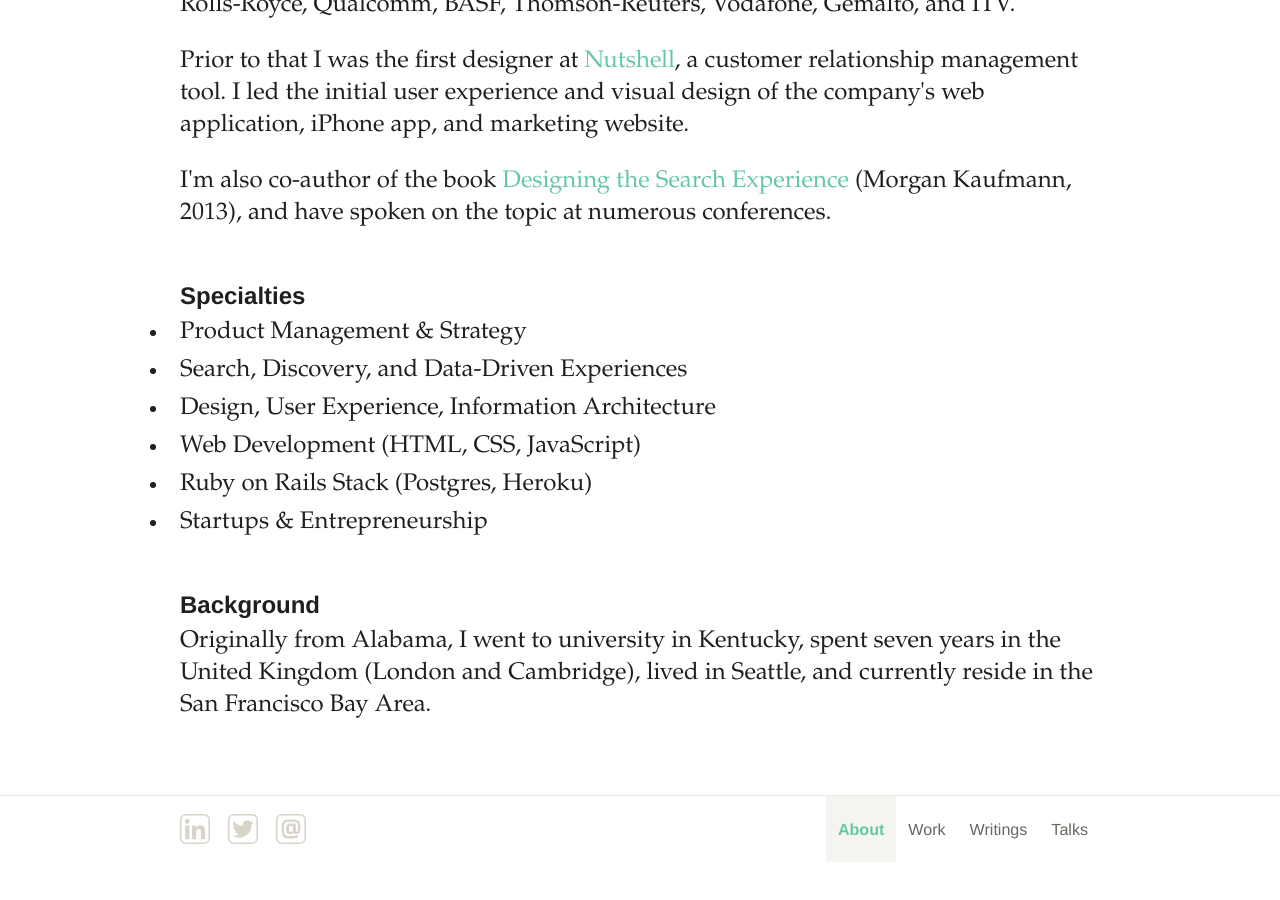
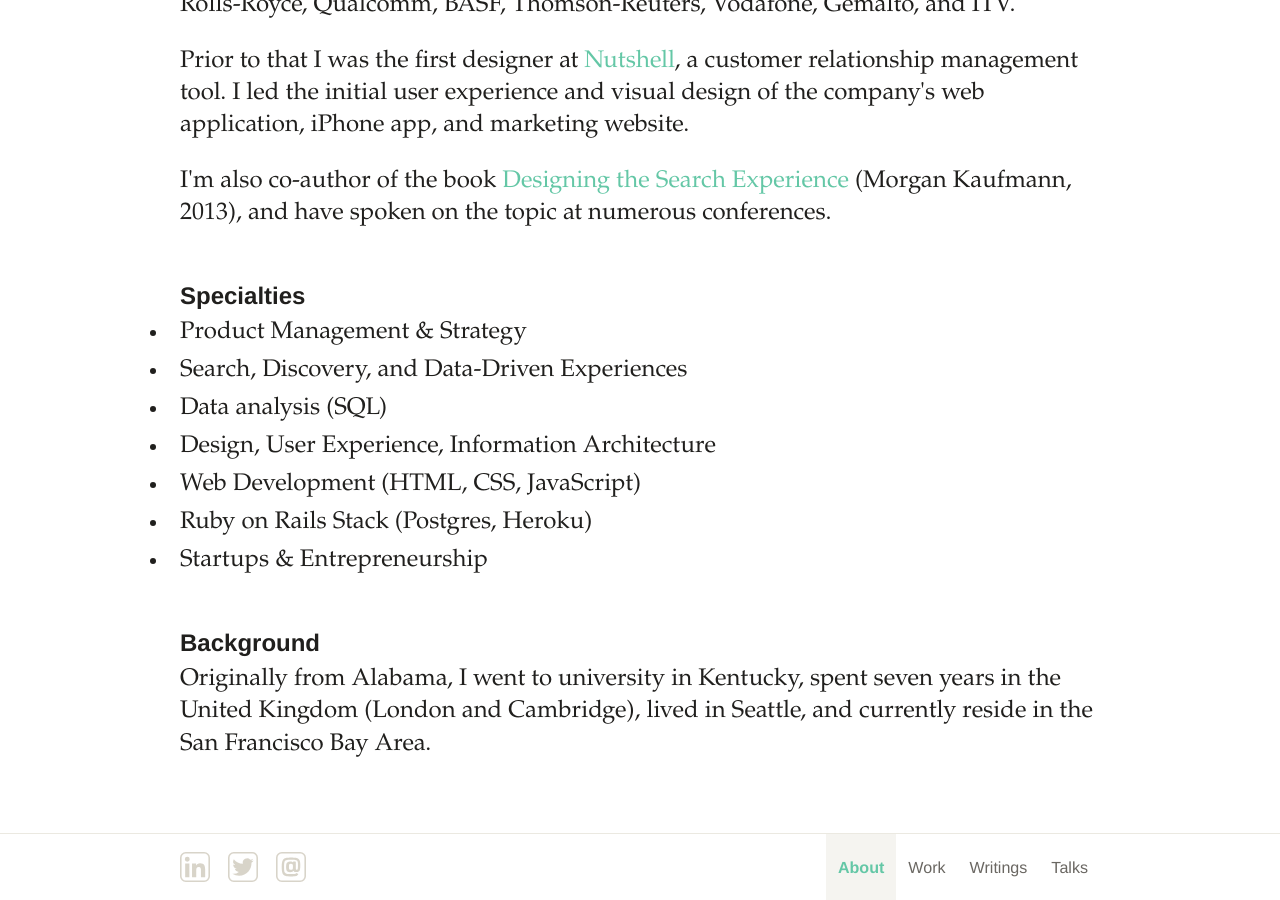
Before and after one commit to SeriouslyInc/tylertate, a Jekyll site: the page built from about.html, in a window 1280 px wide and 900 px high, scrolled down 1188 px. Built offline with Jekyll 4.4.1, drawn with Linux system fonts in a browser that asks for light colours; before the commit the page ends 2050 px from its top, so only the background shows below that.

Commit message:
adding a specialty

```diff
--- a/about.html
+++ b/about.html
@@ -39,6 +39,7 @@ bodyId: about
 			<ul>
 				<li>Product Management &amp; Strategy</li>
 				<li>Search, Discovery, and Data-Driven Experiences</li>
+				<li>Data analysis (SQL)</li>
 				<li>Design, User Experience, Information Architecture</li>
 				<li>Web Development (HTML, CSS, JavaScript)</li>
 				<li>Ruby on Rails Stack (Postgres, Heroku)</li>
```
